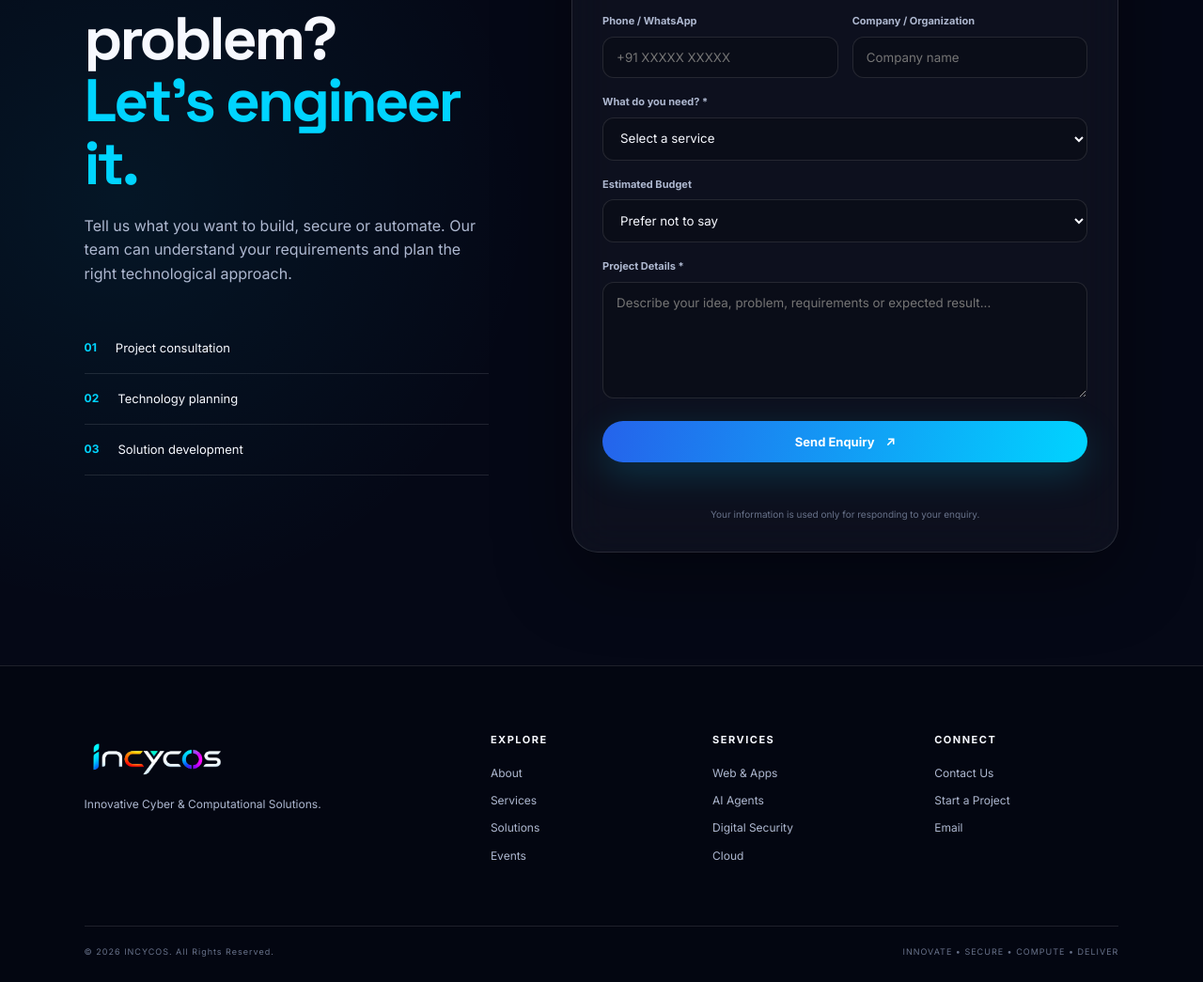
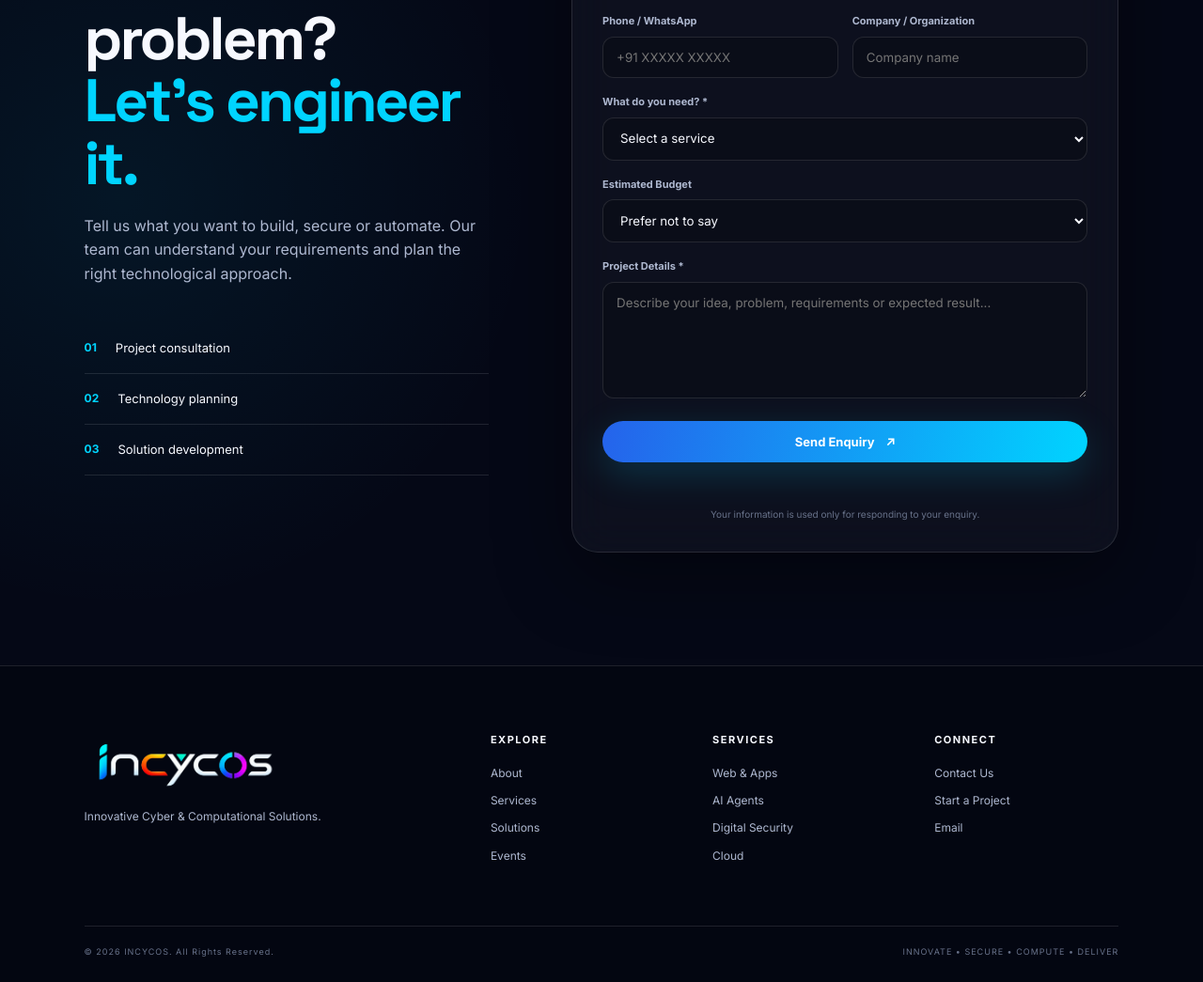
Before and after one commit to silajitkaran571-source/Incycos-Technologies, a plain HTML site: page index.html in a window 1280 px wide. Shown: the part 5574-6619 px from the top of the page at 94% size. Drawn offline with Linux system fonts and the light colour scheme.

Commit message:
Update style.css

```diff
--- a/style.css
+++ b/style.css
@@ -2174,9 +2174,9 @@ footer {
 
 .footer-brand img {
 
-    width: 150px;
-
-    height: 55px;
+    width: 210px;
+
+    height: 68px;
 
     object-fit: contain;
 
```
